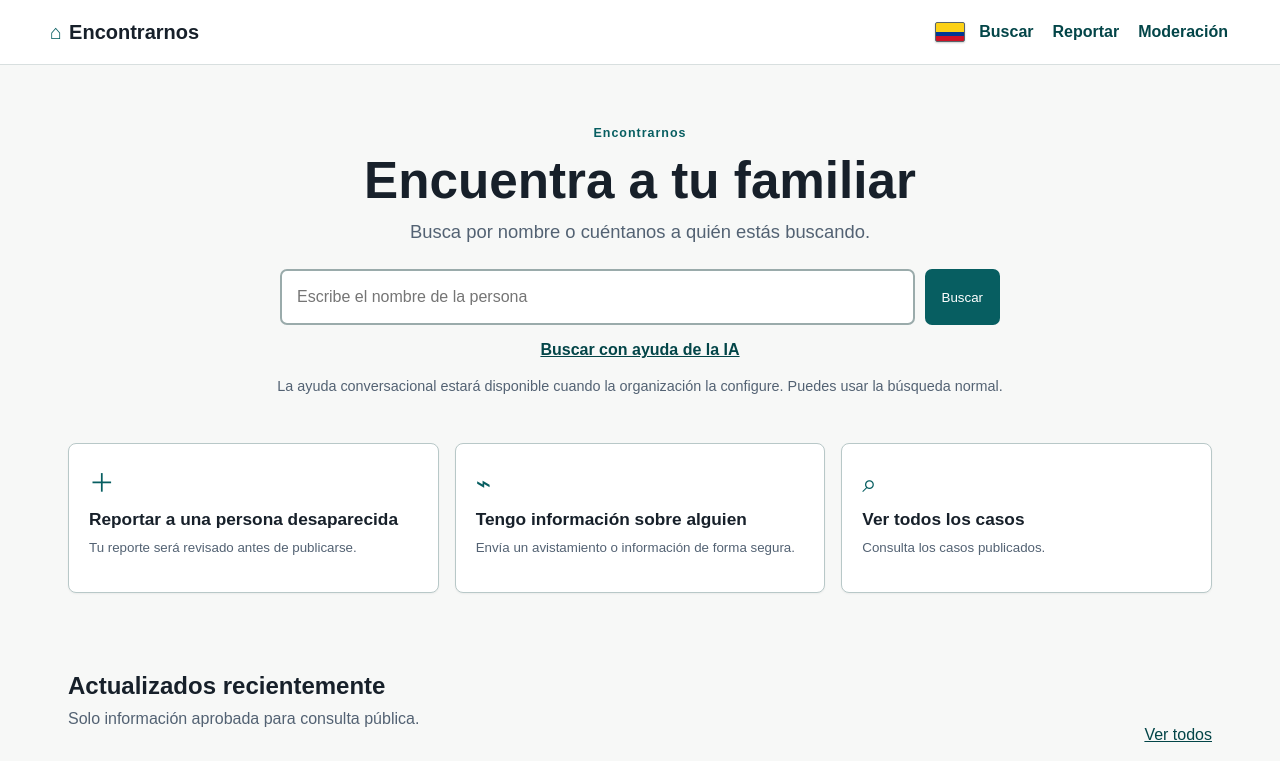
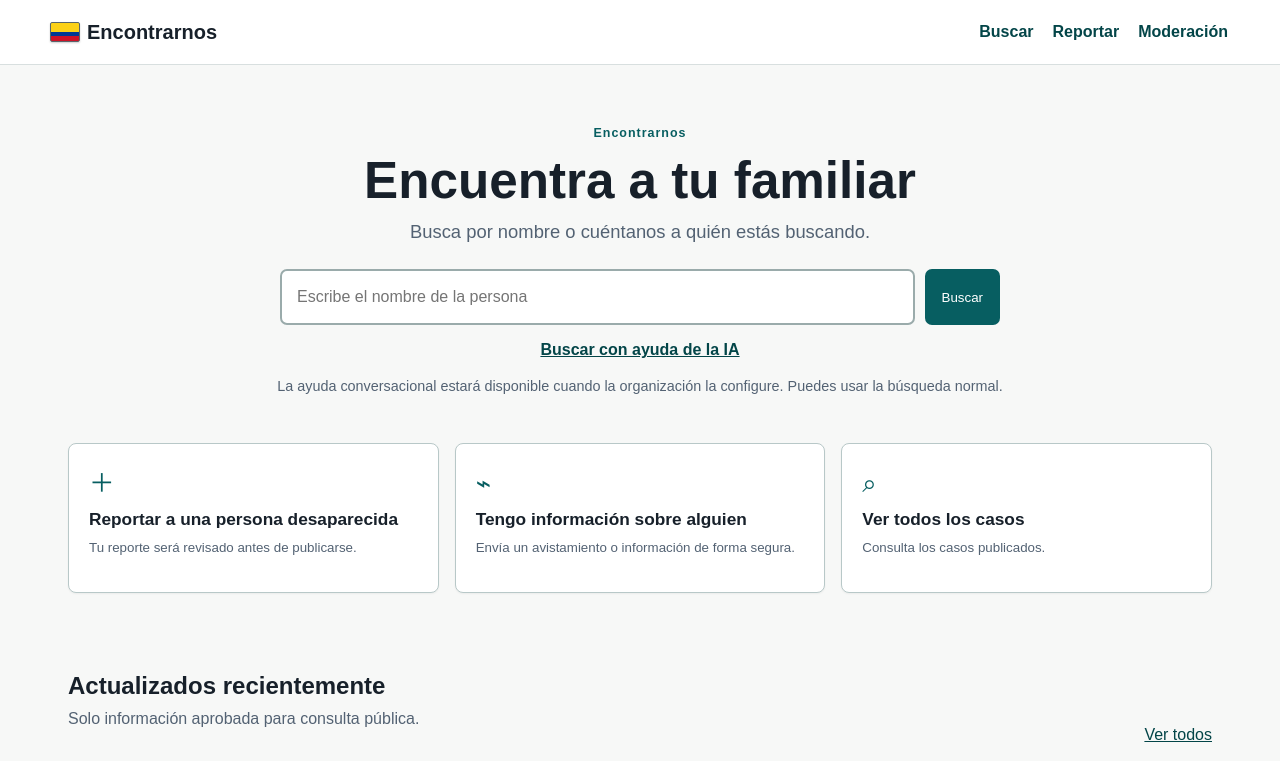
Before and after one commit to sebastiannn1110-dotcom/BUSCADOR-TERREMOTO-COLOMBIA, a Next.js app: page / in a window 1280 px wide. Shown: the top 761 px of the page. Built offline with nearby package versions, Linux system fonts and the light colour scheme; no server answers.

Commit message:
place Colombia flag in brand

```diff
--- a/src/app/mobile.css
+++ b/src/app/mobile.css
@@ -19,5 +19,6 @@
 
 .footer-emergency { margin-top: 22px; max-width: 850px; background: #f9f0d8; border-left: 5px solid #b77a12; padding: 14px 16px; color: #17202a; font-size: 1rem; }
 .footer-emergency p { margin: 3px 0; }
-.colombia-flag { width: 30px; height: 20px; flex: 0 0 auto; margin-left: auto; border: 1px solid #59656b; border-radius: 2px; background: linear-gradient(to bottom, #fcd116 0 50%, #003893 50% 75%, #ce1126 75% 100%); box-shadow: 0 1px 2px #0003; }
+.colombia-flag { width: 30px; height: 20px; flex: 0 0 auto; border: 1px solid #59656b; border-radius: 2px; background: linear-gradient(to bottom, #fcd116 0 50%, #003893 50% 75%, #ce1126 75% 100%); box-shadow: 0 1px 2px #0003; }
+.brand-flag { display: inline-block; margin-right: 8px; vertical-align: -3px; }
 @media (max-width: 480px) { .colombia-flag { width: 26px; height: 18px; } }
--- a/src/components/site-header.tsx
+++ b/src/components/site-header.tsx
@@ -1,3 +1,3 @@
 import Link from "next/link";
 import { brand } from "@/lib/brand";
-export function SiteHeader() { return <header className="site-header"><Link href="/" className="brand" aria-label={`${brand.name}, inicio`}><span aria-hidden>⌂</span>{brand.name}</Link><span className="colombia-flag" role="img" aria-label="Bandera de Colombia" /><nav aria-label="Navegación principal"><Link href="/buscar">Buscar</Link><Link href="/reportar">Reportar</Link><Link href="/admin">Moderación</Link></nav></header>; }
+export function SiteHeader() { return <header className="site-header"><Link href="/" className="brand" aria-label={`${brand.name}, inicio`}><span className="colombia-flag brand-flag" role="img" aria-label="Bandera de Colombia" />{brand.name}</Link><nav aria-label="Navegación principal"><Link href="/buscar">Buscar</Link><Link href="/reportar">Reportar</Link><Link href="/admin">Moderación</Link></nav></header>; }
```
